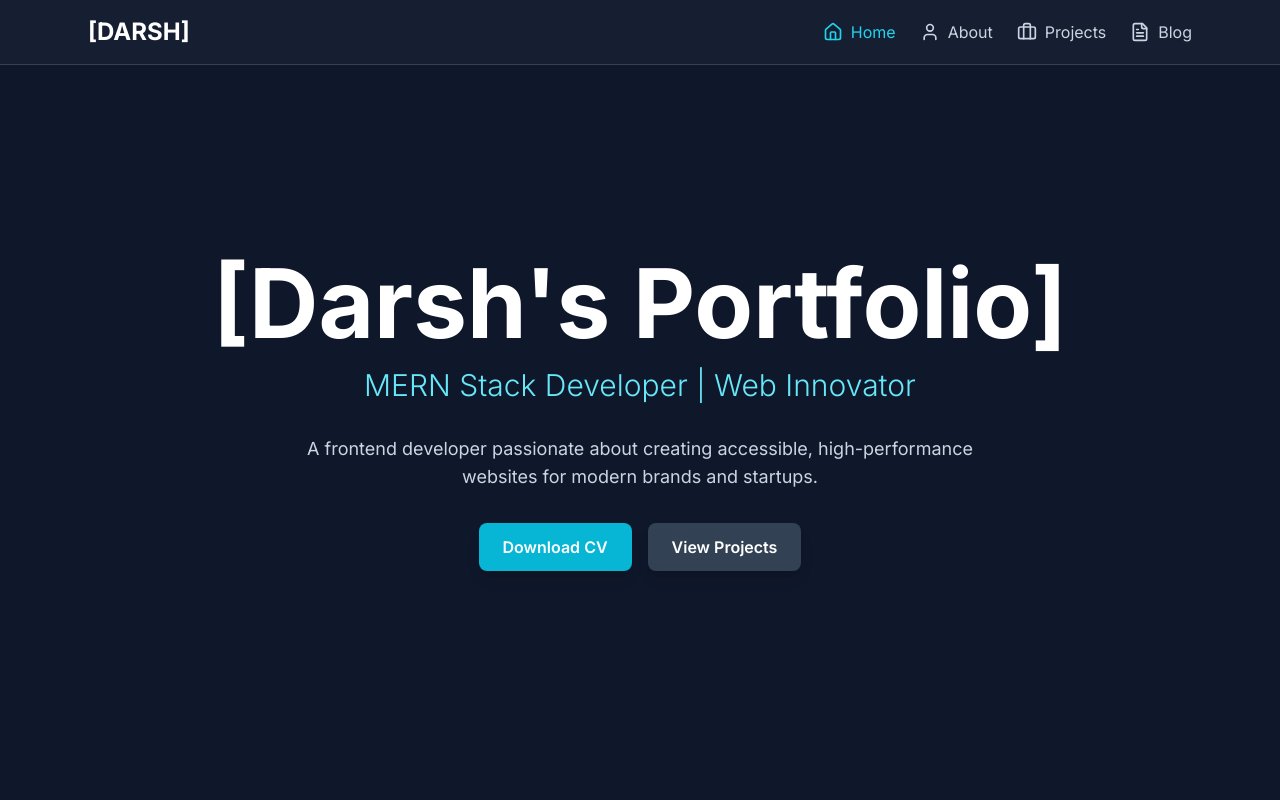
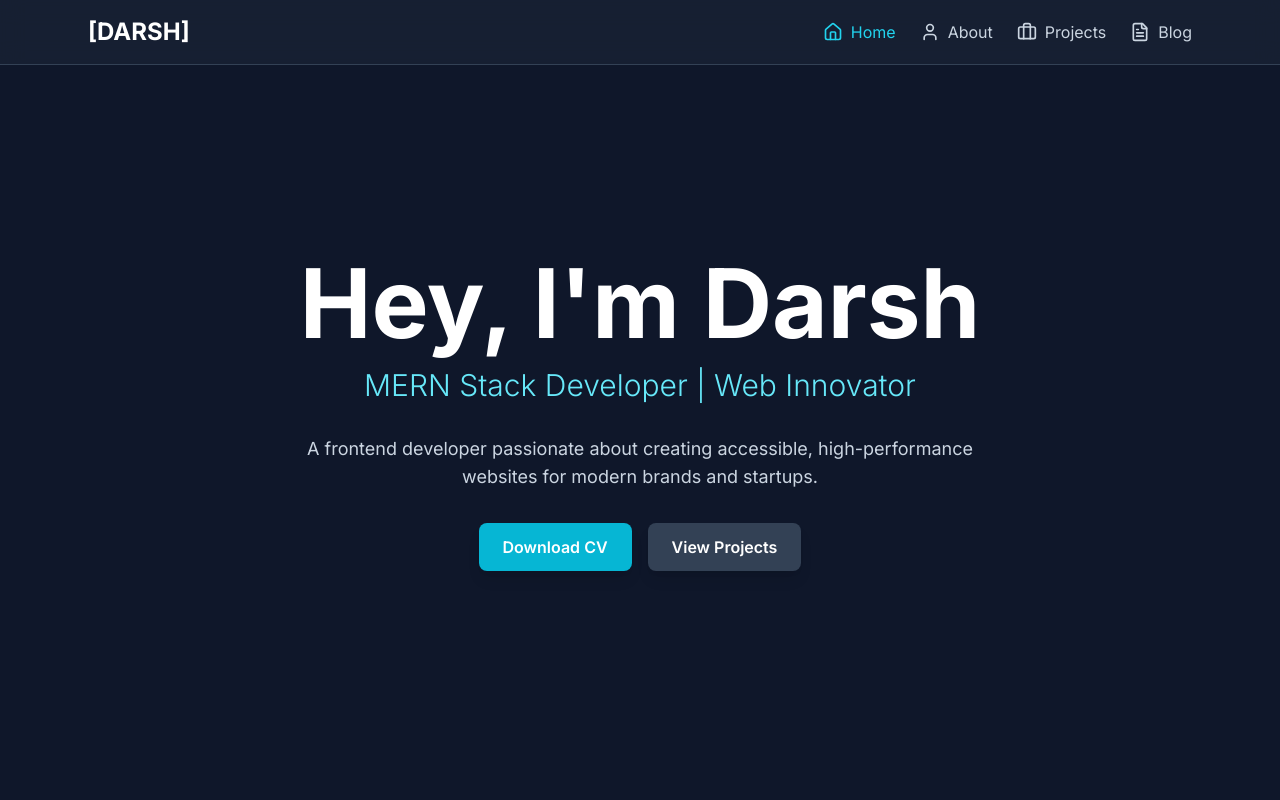
Before and after one commit to DWRSH/portfolio, a React (Vite) app in the folder frontend/: page / in a window 1280 px wide. Shown: the top 800 px of the page. Built offline with nearby package versions, Linux system fonts and the light colour scheme.

Commit message:
Update HomePage.jsx

```diff
--- a/frontend/src/pages/HomePage.jsx
+++ b/frontend/src/pages/HomePage.jsx
@@ -5,7 +5,7 @@ export default function HomePage() {
   return (
     <div className="flex flex-col items-center justify-center text-center py-20 min-h-[calc(100vh-200px)]">
       <h1 className="text-6xl md:text-8xl font-bold text-white mb-4">
-        [Darsh's Portfolio]
+        Hey, I'm Darsh
       </h1>
       <h2 className="text-2xl md:text-3xl font-light text-cyan-300 mb-8">
         MERN Stack Developer | Web Innovator
```
